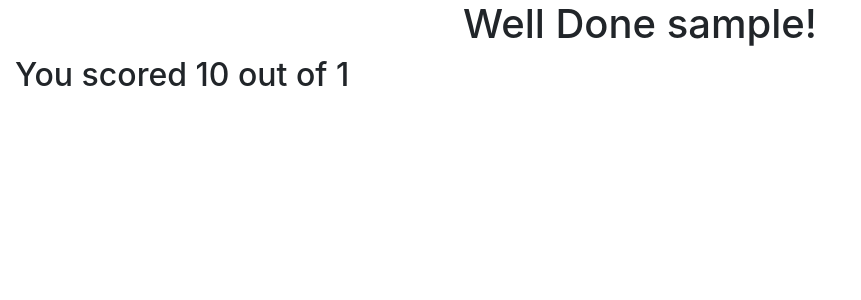
After one commit to LWilsonDev/quiz, a Flask app: template templates/leaderboard.html in a window 1280 px wide. The commit adds this page. Shown: the top 300 px of the page, without its empty margins (0-861 px from the left). Run offline with Flask 2, Linux system fonts and the light colour scheme; the template is opened without the code that fills it: most values are stand-ins (such as "Sample title", 1, 10 or a date in 2020); some libraries are stand-ins or nearby versions.

Commit message:
added leaderboard page

```diff
--- a/app.py
+++ b/app.py
@@ -9,10 +9,13 @@ app.secret_key = os.urandom(24)
 questions = {
     1: {"question": "What is 2 + 2?", "answer": "4"},
     2: {"question": "What is 3 + 3?", "answer": "6"},
-    3: {"question": "What colour is the sky?", "answer": "Blue"}
+    3: {"question": "What colour is the sky?", "answer": "blue"},
+    4: {"question": "What colour is grass?", "answer": "green"}
     }
 
-
+def check_answer(answer):
+    if answer == questions[session["current_question"]]["answer"]:
+        session["correct_answer_count"] += 1
 
 @app.route('/', methods=['GET', 'POST'])
 def index():
@@ -24,18 +27,18 @@ def index():
 
 @app.route('/<username>', methods=['GET', 'POST'])
 def user(username):
-    session["correct_answer_count"] = 0
-    session["current_question"] = 1
-
+    if "current_question" not in session:
+        session["current_question"] = 1
+        session["correct_answer_count"] = 0
 
     if request.method == "POST":
-        selected_answer = str(request.form['user_answer'])
-        if selected_answer == questions[session["current_question"]]["answer"]:
-            session["correct_answer_count"] += 1
-            session["current_question"] += 1
+        selected_answer = str(request.form['user_answer']).lower()
+        check_answer(selected_answer)
+        session["current_question"] += 1
         redirect(username)
 
-
+    if session["current_question"] > len(questions):
+        return render_template("leaderboard.html")
 
     return render_template('quiz.html',
     username=username,
--- a/data/users.txt
+++ b/data/users.txt
@@ -16,3 +16,5 @@ l
 L
 l
 ;
+lwilson
+lwilson
--- a/templates/base.html
+++ b/templates/base.html
@@ -7,7 +7,7 @@
     <link href="https://stackpath.bootstrapcdn.com/bootstrap/4.1.1/css/bootstrap.min.css" rel="stylesheet" integrity="sha384-WskhaSGFgHYWDcbwN70/dfYBj47jz9qbsMId/iRN3ewGhXQFZCSftd1LZCfmhktB" crossorigin="anonymous">
     <link rel="stylesheet" href="https://use.fontawesome.com/releases/v5.0.13/css/all.css" integrity="sha384-DNOHZ68U8hZfKXOrtjWvjxusGo9WQnrNx2sqG0tfsghAvtVlRW3tvkXWZh58N9jp" crossorigin="anonymous">
     <link rel="stylesheet" href="../static/css/main.css" type="text/css" />
-    <title>Garden Quiz</title>
+    <title>Quiz</title>
 </head>
 <body>
     <header>
--- a/templates/index.html
+++ b/templates/index.html
@@ -1,7 +1,7 @@
 {% extends 'base.html' %} {% block content %}
 <div class='container'>
 <div class="jumbotron-fluid text-center mt-3">
-    <h1 class="display-4">Garden Quiz</h1>
+    <h1 class="display-4">Quiz</h1>
 
     <form method='POST'>
         <div class='form-group'>
--- /dev/null
+++ b/templates/leaderboard.html
@@ -0,0 +1,11 @@
+{% extends 'base.html' %} {% block content %}
+
+    {% if low_score %}
+        <h1 class='title text-center'>Better Luck Next Time {{ username }}!</h1>
+    {% else %}
+        <h1 class='title text-center'>Well Done {{ username }}!</h1>
+    {% endif %}
+
+<h2>You scored {{ user_score }} out of {{ total_questions }}</h2>
+
+{% endblock %}
```
